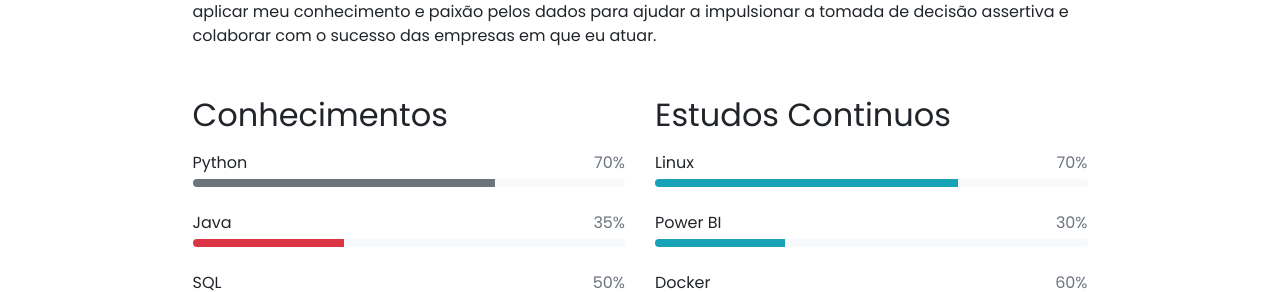
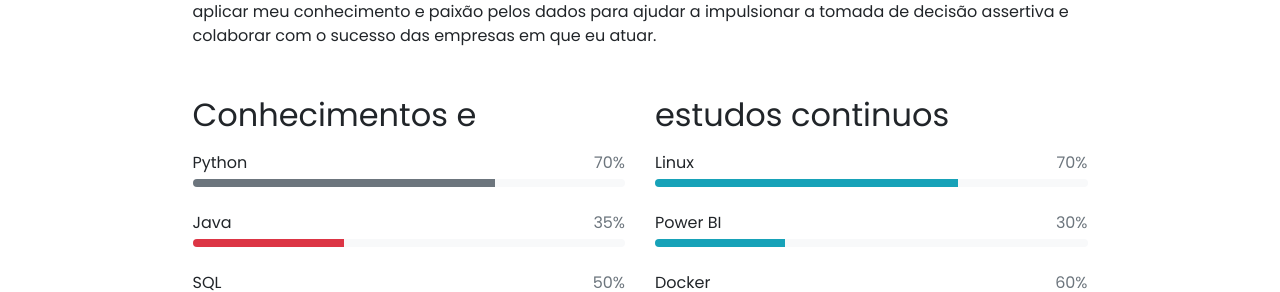
Before and after one commit to Vanessamachado93/Vanessamachado93.github.io, a Jekyll site: the page built from pages/about.md, in a window 1280 px wide and 900 px high, scrolled down 994 px. Shown: the part 168-460 px from the top of the window. Built offline with Jekyll 4.4.1, drawn with Linux system fonts in a browser that asks for light colours; nearby versions of some CDN libraries; emoji names are drawn with the system emoji font.

Commit message:
ajustes nas skills

```diff
--- a/pages/about.md
+++ b/pages/about.md
@@ -31,8 +31,8 @@ Acredito que a análise de dados é fundamental para que as empresas possam toma
 Estou empenhada em contribuir para o sucesso das organizações, fornecendo análises precisas e relevantes que possam direcionar estratégias e impulsionar o crescimento. Estou animada com a oportunidade de aplicar meu conhecimento e paixão pelos dados para ajudar a impulsionar a tomada de decisão assertiva e colaborar com o sucesso das empresas em que eu atuar.
 
 <div class="row">
-{% include about/skills.html title="Conhecimentos" source=site.data.programming-skills %}
-{% include about/skills.html title="Estudos Continuos" source=site.data.other-skills %}
+{% include about/skills.html title="Conhecimentos e" source=site.data.programming-skills %}
+{% include about/skills.html title="estudos continuos" source=site.data.other-skills %}
 </div>
 
 <div class="row">
```
